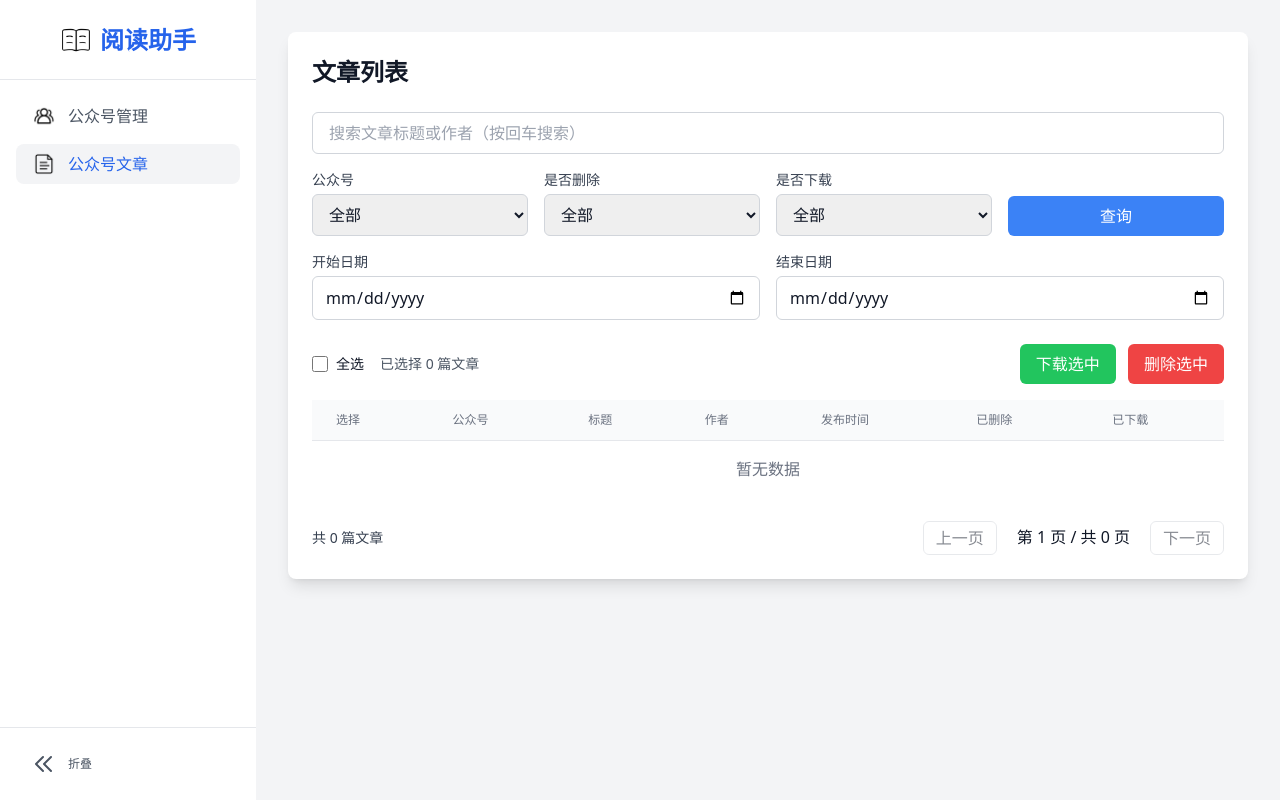
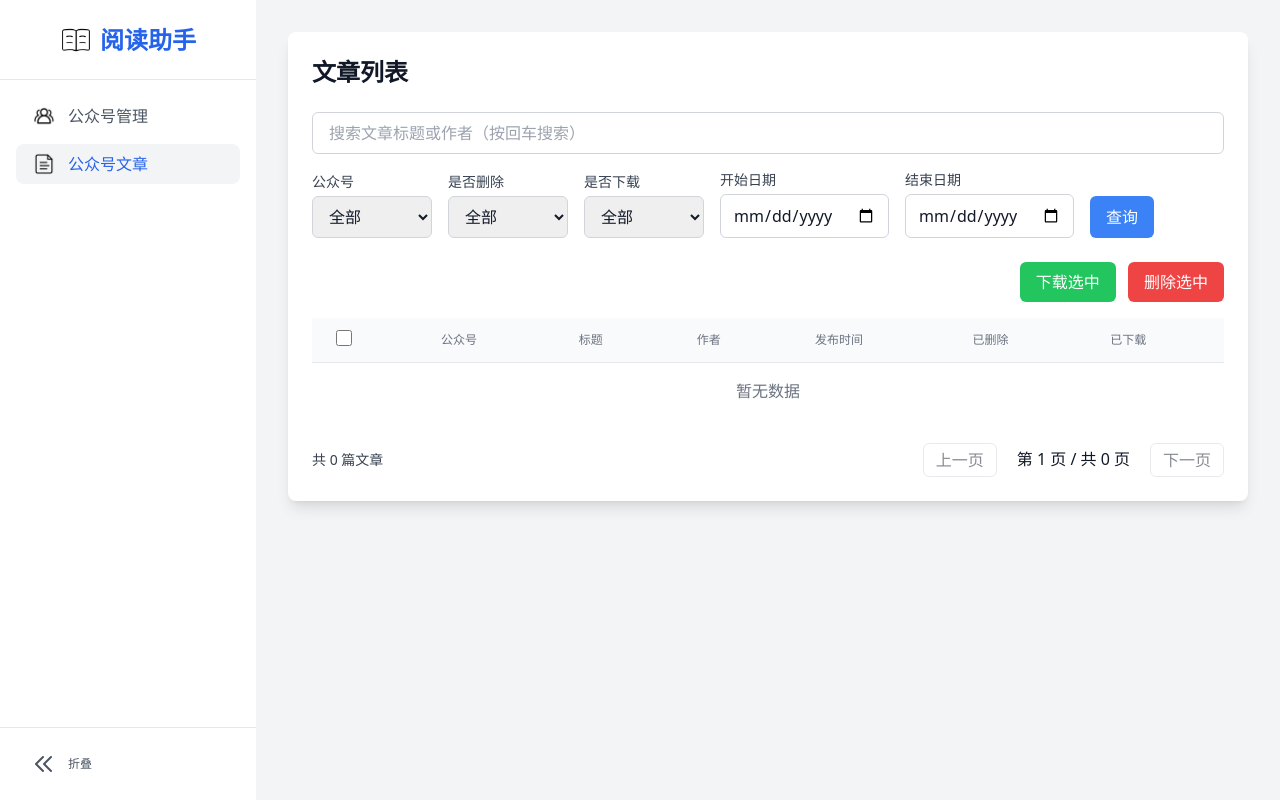
Before and after one commit to panhuida/wechat-article-assistant, a Flask app: page /articles in a window 1280 px wide. Run offline with Flask 3, Linux system fonts and the light colour scheme; data that the repository does not hold is empty; some libraries are stand-ins or nearby versions.

Commit message:
优化公众号文章页面搜索框、筛选项排列

```diff
--- a/src/wechat_article_assistant/templates/article_list.html
+++ b/src/wechat_article_assistant/templates/article_list.html
@@ -7,53 +7,50 @@
     <h2 class="text-2xl font-bold mb-6">文章列表</h2>
 
     <!-- 搜索和筛选 -->
-    <div class="mb-6 space-y-4">
+    <div class="mb-6 flex flex-wrap items-end gap-4">
         <!-- 搜索框 -->
-        <div>
+        <div class="flex-grow">
+            <label for="searchInput" class="sr-only">搜索文章标题或作者</label>
             <input type="text" id="searchInput" placeholder="搜索文章标题或作者（按回车搜索）"
                    class="w-full px-4 py-2 border border-gray-300 rounded-md focus:outline-none focus:ring-2 focus:ring-blue-500">
         </div>
 
         <!-- 筛选条件 -->
-        <div class="grid grid-cols-1 md:grid-cols-4 gap-4">
+        <div class="flex items-end gap-4 flex-wrap">
             <div>
-                <label class="block text-sm font-medium text-gray-700 mb-1">公众号</label>
-                <select id="filterNickname" class="w-full px-3 py-2 border border-gray-300 rounded-md focus:outline-none focus:ring-2 focus:ring-blue-500">
+                <label for="filterNickname" class="block text-sm font-medium text-gray-700 mb-1">公众号</label>
+                <select id="filterNickname" class="px-3 py-2 border border-gray-300 rounded-md focus:outline-none focus:ring-2 focus:ring-blue-500 min-w-[120px]">
                     <option value="">全部</option>
                 </select>
             </div>
             <div>
-                <label class="block text-sm font-medium text-gray-700 mb-1">是否删除</label>
-                <select id="filterDeleted" class="w-full px-3 py-2 border border-gray-300 rounded-md focus:outline-none focus:ring-2 focus:ring-blue-500">
+                <label for="filterDeleted" class="block text-sm font-medium text-gray-700 mb-1">是否删除</label>
+                <select id="filterDeleted" class="px-3 py-2 border border-gray-300 rounded-md focus:outline-none focus:ring-2 focus:ring-blue-500 min-w-[120px]">
                     <option value="">全部</option>
                     <option value="否">否</option>
                     <option value="是">是</option>
                 </select>
             </div>
             <div>
-                <label class="block text-sm font-medium text-gray-700 mb-1">是否下载</label>
-                <select id="filterDownloaded" class="w-full px-3 py-2 border border-gray-300 rounded-md focus:outline-none focus:ring-2 focus:ring-blue-500">
+                <label for="filterDownloaded" class="block text-sm font-medium text-gray-700 mb-1">是否下载</label>
+                <select id="filterDownloaded" class="px-3 py-2 border border-gray-300 rounded-md focus:outline-none focus:ring-2 focus:ring-blue-500 min-w-[120px]">
                     <option value="">全部</option>
                     <option value="否">否</option>
                     <option value="是">是</option>
                 </select>
             </div>
-            <div class="flex items-end">
-                <button onclick="applyFilters()" class="w-full px-4 py-2 bg-blue-500 text-white rounded-md hover:bg-blue-600">
+            <div>
+                <label for="filterStartDate" class="block text-sm font-medium text-gray-700 mb-1">开始日期</label>
+                <input type="date" id="filterStartDate" class="px-3 py-2 border border-gray-300 rounded-md focus:outline-none focus:ring-2 focus:ring-blue-500">
+            </div>
+            <div>
+                <label for="filterEndDate" class="block text-sm font-medium text-gray-700 mb-1">结束日期</label>
+                <input type="date" id="filterEndDate" class="px-3 py-2 border border-gray-300 rounded-md focus:outline-none focus:ring-2 focus:ring-blue-500">
+            </div>
+            <div>
+                <button onclick="applyFilters()" class="px-4 py-2 bg-blue-500 text-white rounded-md hover:bg-blue-600 h-[42px]">
                     查询
                 </button>
-            </div>
-        </div>
-
-        <!-- 日期筛选 -->
-        <div class="grid grid-cols-1 md:grid-cols-2 gap-4">
-            <div>
-                <label class="block text-sm font-medium text-gray-700 mb-1">开始日期</label>
-                <input type="date" id="filterStartDate" class="w-full px-3 py-2 border border-gray-300 rounded-md focus:outline-none focus:ring-2 focus:ring-blue-500">
-            </div>
-            <div>
-                <label class="block text-sm font-medium text-gray-700 mb-1">结束日期</label>
-                <input type="date" id="filterEndDate" class="w-full px-3 py-2 border border-gray-300 rounded-md focus:outline-none focus:ring-2 focus:ring-blue-500">
             </div>
         </div>
     </div>
@@ -61,11 +58,6 @@
     <!-- 批量操作 -->
     <div class="flex justify-between items-center mb-4">
         <div class="flex items-center space-x-4">
-            <label class="flex items-center">
-                <input type="checkbox" id="selectAll" class="mr-2 w-4 h-4">
-                <span class="text-sm">全选</span>
-            </label>
-            <span id="selectedCount" class="text-sm text-gray-600">已选择 0 篇文章</span>
         </div>
         <div class="space-x-2">
             <button onclick="downloadSelected()" class="px-4 py-2 bg-green-500 text-white rounded-md hover:bg-green-600">
@@ -82,7 +74,7 @@
         <table class="min-w-full divide-y divide-gray-200">
             <thead class="bg-gray-50">
                 <tr>
-                    <th class="px-6 py-3 text-left text-xs font-medium text-gray-500 uppercase">选择</th>
+                    <th class="px-6 py-3 text-left text-xs font-medium text-gray-500 uppercase"><input type="checkbox" id="selectAll" class="w-4 h-4"></th>
                     <th class="px-6 py-3 text-left text-xs font-medium text-gray-500 uppercase">公众号</th>
                     <th class="px-6 py-3 text-left text-xs font-medium text-gray-500 uppercase">标题</th>
                     <th class="px-6 py-3 text-left text-xs font-medium text-gray-500 uppercase">作者</th>
@@ -253,7 +245,7 @@ function updateSelectedCount() {
     document.querySelectorAll('.article-checkbox:checked').forEach(checkbox => {
         selectedIds.add(parseInt(checkbox.dataset.id));
     });
-    document.getElementById('selectedCount').textContent = `已选择 ${selectedIds.size} 篇文章`;
+    // document.getElementById('selectedCount').textContent = `已选择 ${selectedIds.size} 篇文章`;
 
     // 更新全选状态
     const allCheckboxes = document.querySelectorAll('.article-checkbox');
```
